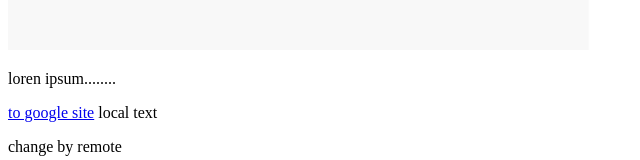
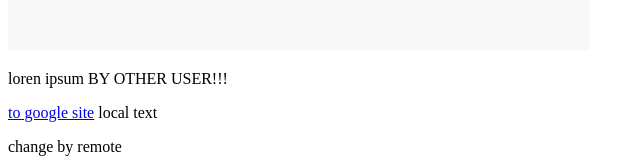
Before and after one commit to tl5605/existing-project-2, a plain HTML site: page exsitig-project/index.html in a window 1280 px wide. Shown: the part 661-821 px from the top of the page, without its empty margins (0-640 px from the left). Drawn offline with Linux system fonts and the light colour scheme.

Commit message:
change index.html by other user

```diff
--- a/exsitig-project/index.html
+++ b/exsitig-project/index.html
@@ -9,7 +9,7 @@
 <body>
     <h1>hello world</h1>
     <img src="images/ (2).jpg"/>
-    <p>loren ipsum........</p>
+    <p>loren ipsum BY OTHER USER!!!</p>
     <a href="https://WWW.google.com">to google site</a>
     <span>local text</span>
     <p>change by remote</p>
```
